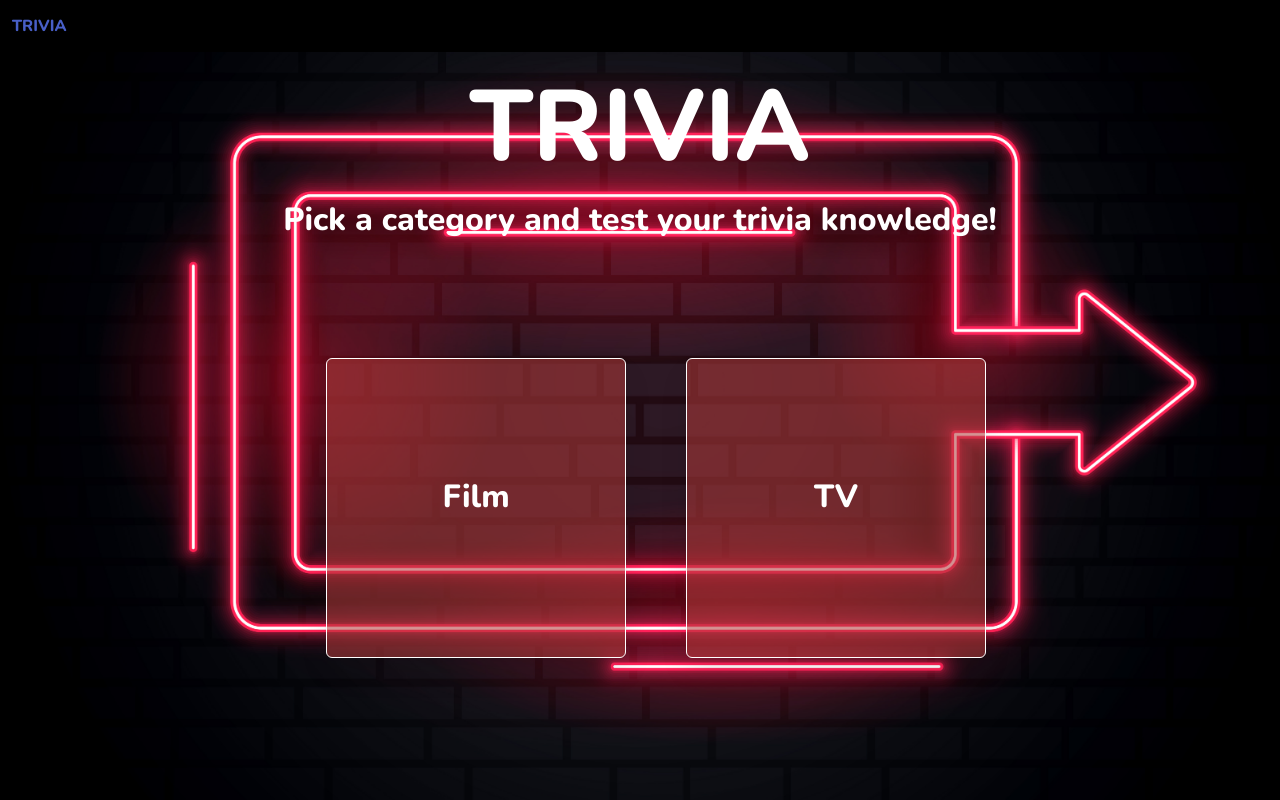
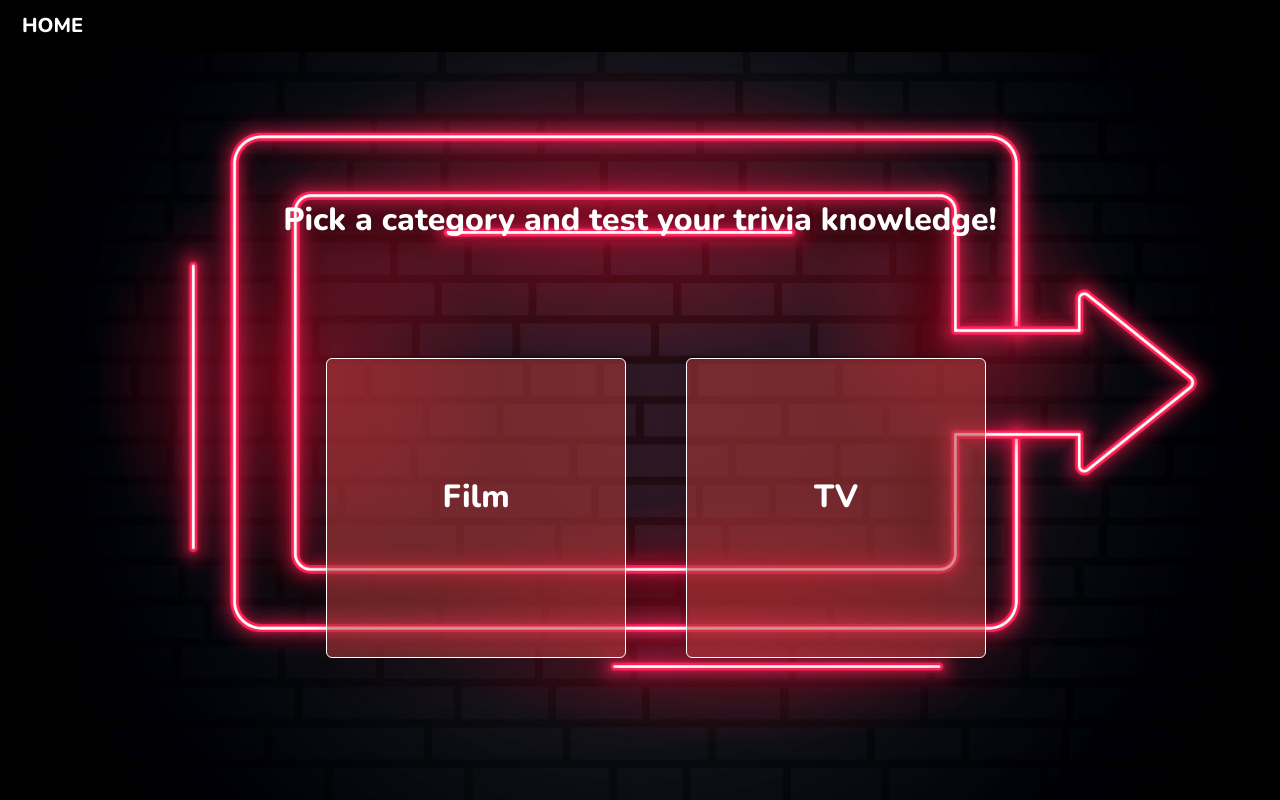
Before and after one commit to lesroissamusent/Quizavision, a React (Create React App) app: page / in a window 1280 px wide. Built offline with nearby package versions, Linux system fonts and the light colour scheme.

Commit message:
final version

```diff
--- a/public/index.html
+++ b/public/index.html
@@ -4,7 +4,7 @@
     <meta charset="utf-8" />
     <link rel="icon" href="%PUBLIC_URL%/favicon.ico" />
     <meta name="viewport" content="width=device-width, initial-scale=1" />
-    <title>Quiz</title>
+    <title>QUIZAVISION</title>
     <link
     rel="stylesheet"
     href="https://cdnjs.cloudflare.com/ajax/libs/animate.css/4.1.1/animate.min.css"
--- a/src/components/FilmQs.js
+++ b/src/components/FilmQs.js
@@ -73,7 +73,7 @@ const FilmQs = ({ question, correct_answer, incorrect_answers }) => {
             <div className="card-header-title is-centered" dangerouslySetInnerHTML={{ __html: question }}></div>
           </div>
           <div className="card-content">
-            <button value={correct_answer} onClick={handleClick} className={userAnswer ? 'correct' : ''} dangerouslySetInnerHTML={{ __html: correct_answer }}></button>
+            <button value={correct_answer} onClick={handleClick} className={userAnswer === correct_answer ? 'correct' : ''} dangerouslySetInnerHTML={{ __html: correct_answer }}></button>
             <button value={incorrect_answers[0]} onClick={handleClick} className={userAnswer === incorrect_answers[0] ? 'incorrect' : ''} dangerouslySetInnerHTML={{ __html: incorrect_answers[0] }}></button>
             <button value={incorrect_answers[1]} onClick={handleClick} className={userAnswer === incorrect_answers[1] ? 'incorrect' : ''} dangerouslySetInnerHTML={{ __html: incorrect_answers[1] }}></button>
             <button value={incorrect_answers[2]} onClick={handleClick} className={userAnswer === incorrect_answers[2] ? 'incorrect' : ''} dangerouslySetInnerHTML={{ __html: incorrect_answers[2] }}></button>
--- a/src/components/Home.js
+++ b/src/components/Home.js
@@ -5,7 +5,7 @@ const Home = () => {
 
   return (
     <>
-      <h1 className="home">TRIVIA</h1>
+      <h1 className="home">QUIZAVISION</h1>
       <h2 className="title">Pick a category and test your trivia knowledge!</h2>
       <div className="our-container">
         <Link to="/film">
--- a/src/components/Navbar.js
+++ b/src/components/Navbar.js
@@ -7,7 +7,7 @@ const Navbar = () => {
     <nav className="navbar">
       <div className="navbar-item">
         <Link to="/" className="navbar-start">
-          TRIVIA
+          HOME
         </Link>
       </div>
     </nav>
--- a/src/components/Tv.js
+++ b/src/components/Tv.js
@@ -20,14 +20,15 @@ const Tv = () => {
       setTvData(data)
     }
     getData()
+
   }
 
   return (
     <>
       <h1>TV</h1>
-      <div className="counter">
+      {/* <div className="counter">
         <h3>SCORE</h3>
-      </div>
+      </div> */}
       <div className="section">
         <div className="container is-flex-wrap-wrap is-fluid">
           { tvData &&
@@ -38,7 +39,9 @@ const Tv = () => {
             </div>
           }
         </div>
-        <button onClick={handleClick}>Next Question</button>
+        <div className="next-div">
+          <button onClick={handleClick} className="next">Next Question</button>
+        </div>
       </div>
     </>
   )
--- a/src/components/TvQs.js
+++ b/src/components/TvQs.js
@@ -36,22 +36,20 @@ const TvQs = ({ question, correct_answer, incorrect_answers }) => {
 
   return (
     <>
-      <div className="column">
+      <div className="container">
         <div className="card">
           <div className="card-header">
             <div className="card-header-title is-centered" dangerouslySetInnerHTML={{ __html: question }}></div>
           </div>
           <div className="card-content">
-            <button value={correct_answer} onClick={handleClick} className="{userAnswer ? 'correct' : ''}" dangerouslySetInnerHTML={{ __html: correct_answer }}></button>
-            <button value={incorrect_answers[0]} onClick={handleClick} className="{userAnswer === incorrect_answers[0] ? 'incorrect' : ''}"> { incorrect_answers[0] }</button>
-            <button value={incorrect_answers[1]} onClick={handleClick} className="{userAnswer === incorrect_answers[1] ? 'incorrect' : ''}"> { incorrect_answers[1] }</button>
-            <button value={incorrect_answers[2]} onClick={handleClick} className="{userAnswer === incorrect_answers[2] ? 'incorrect' : ''}"> { incorrect_answers[2] }</button>
+            <button value={correct_answer} onClick={handleClick} className={userAnswer === correct_answer ? 'correct' : ''} dangerouslySetInnerHTML={{ __html: correct_answer }}></button>
+            <button value={incorrect_answers[0]} onClick={handleClick} className={userAnswer === incorrect_answers[0] ? 'incorrect' : ''} dangerouslySetInnerHTML={{ __html: incorrect_answers[0] }}></button>
+            <button value={incorrect_answers[1]} onClick={handleClick} className={userAnswer === incorrect_answers[1] ? 'incorrect' : ''} dangerouslySetInnerHTML={{ __html: incorrect_answers[1] }}></button>
+            <button value={incorrect_answers[2]} onClick={handleClick} className={userAnswer === incorrect_answers[2] ? 'incorrect' : ''} dangerouslySetInnerHTML={{ __html: incorrect_answers[2] }}></button>
           </div>
         </div>
       </div>
 
-
-      {/* <button onClick={handleNextQuestion}>Next question</button> */}
     </>
   )
 }
--- a/src/styles/main.scss
+++ b/src/styles/main.scss
@@ -17,6 +17,9 @@ h2.title {
 h1.home {
   font-size: 100px;
   color: white;
+  animation: flash;
+  animation-duration: 2s;
+  animation-iteration-count: 1000;
 
 }
 
@@ -71,8 +74,6 @@ h3 {
   width: 300px;
   height: 300px;
   margin: 30px;
-
-
 }
 
 button {
@@ -87,19 +88,26 @@ button {
   border-color: #FF6F69;
   outline: none;
   -webkit-appearance: none;
+
 }
 
 button.next {
   // margin-left: 700px;
-  margin-top: 50px;
+  margin-top: 200px;
   padding: 20px;
   width:250px;
   height: 90px;
   font-size: 20px;
+  font-family: 'Nunito', sans-serif;
+
 }
 .next-div {
   display: flex;
   justify-content: center;
+  :hover {
+      animation: pulse;
+      animation-duration: 1s;
+    }
 }
 
 button.correct {
@@ -113,7 +121,7 @@ button.incorrect {
   display: flex;
   flex-direction: row;
   justify-content: center;
-  margin-top: 50px;
+  margin-top: 35px;
 
 // .container {
 //   height: 400px;
@@ -124,8 +132,10 @@ button.incorrect {
 }
 
 .card {
-  height: 450px;
-  width: 900px;
+  height: 400px;
+  width: 800px;
+  margin: 0px;
+
   // background-color: #ffcecc;
   // width: 60%;
 
@@ -144,6 +154,10 @@ button.incorrect {
   justify-content: center;
   align-items: center;
   height: 300px;
+  :hover {
+      animation: pulse;
+      animation-duration: 1s;
+    }
 }
 
 section {
@@ -158,3 +172,9 @@ section {
   background-color: rgba(177, 59, 59, 0.548);
   border: solid 1px white;
 }
+
+.navbar-start {
+  color: white;
+  font-size: 20px;
+  margin-left: 10px;
+}
```
